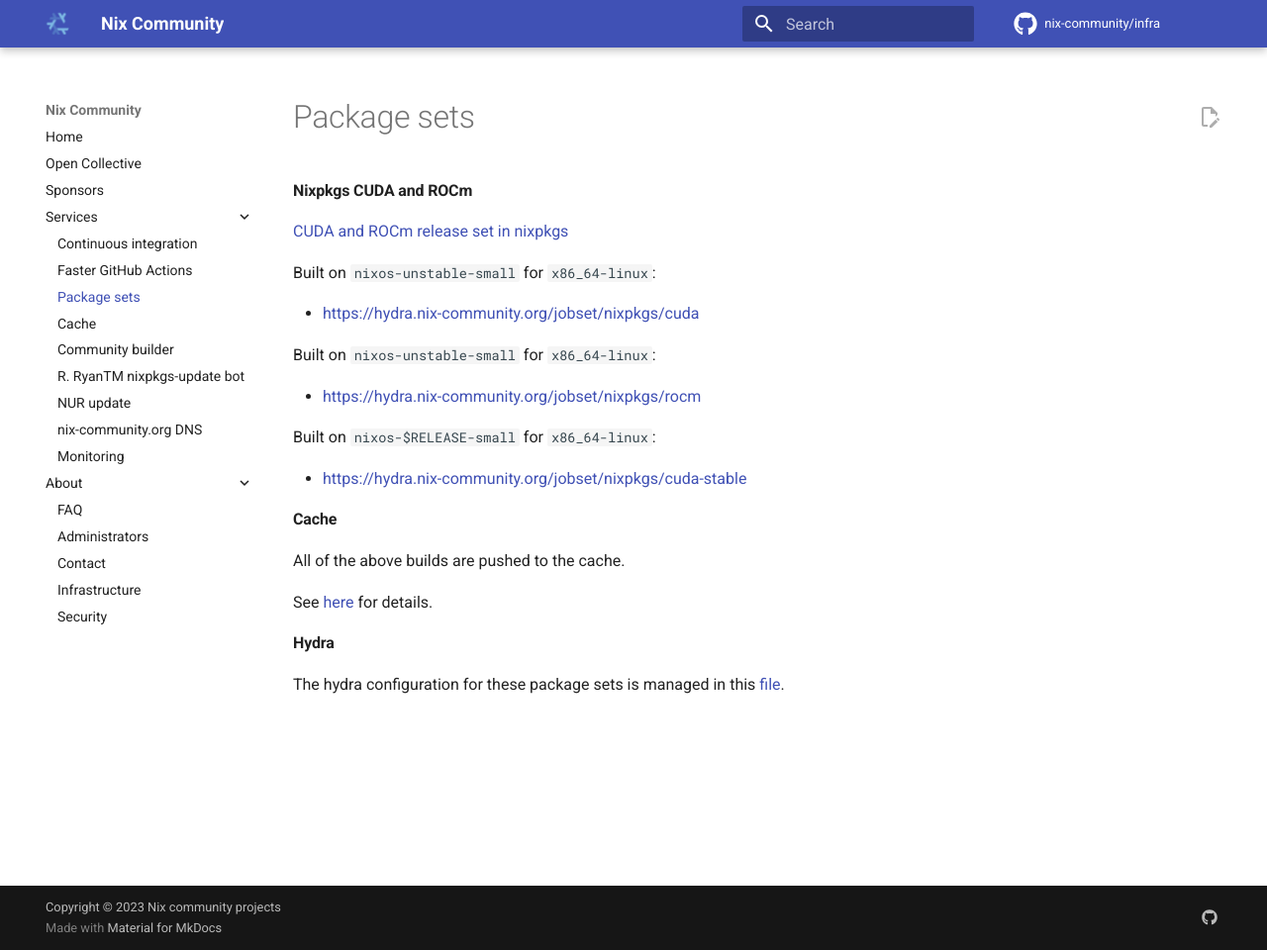
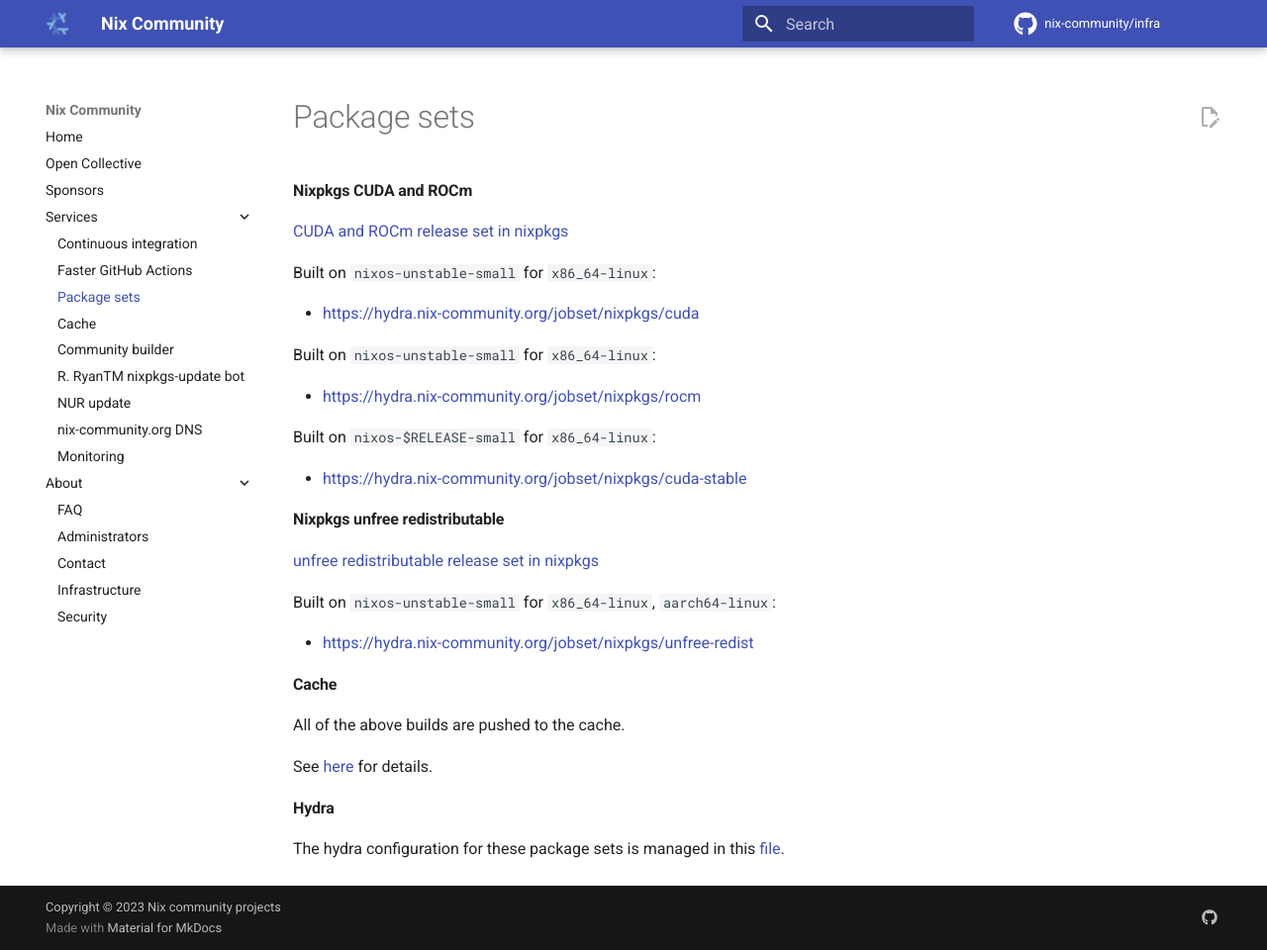
Before and after one commit to nix-community/infra, an MkDocs documentation site: the page built from docs/package-sets.md, in a window 1280 px wide and 960 px high. Shown: the whole window at 99% size. Built offline with MkDocs 1.6.1 and Material for MkDocs 9.7.7, drawn with Linux system fonts in a browser that asks for light colours; comment, search, counter and statistics services are not loaded.

Commit message:
docs: add unfree-redist to package sets

```diff
--- a/docs/package-sets.md
+++ b/docs/package-sets.md
@@ -14,6 +14,14 @@
 
 - [https://hydra.nix-community.org/jobset/nixpkgs/cuda-stable](https://hydra.nix-community.org/jobset/nixpkgs/cuda-stable)
 
+#### Nixpkgs unfree redistributable
+
+[unfree redistributable release set in nixpkgs](https://github.com/NixOS/nixpkgs/blob/master/pkgs/top-level/pkgs/top-level/release-unfree-redistributable.nix)
+
+Built on `nixos-unstable-small` for `x86_64-linux`, `aarch64-linux`:
+
+- [https://hydra.nix-community.org/jobset/nixpkgs/unfree-redist](https://hydra.nix-community.org/jobset/nixpkgs/unfree-redist)
+
 #### Cache
 
 All of the above builds are pushed to the cache.
```
